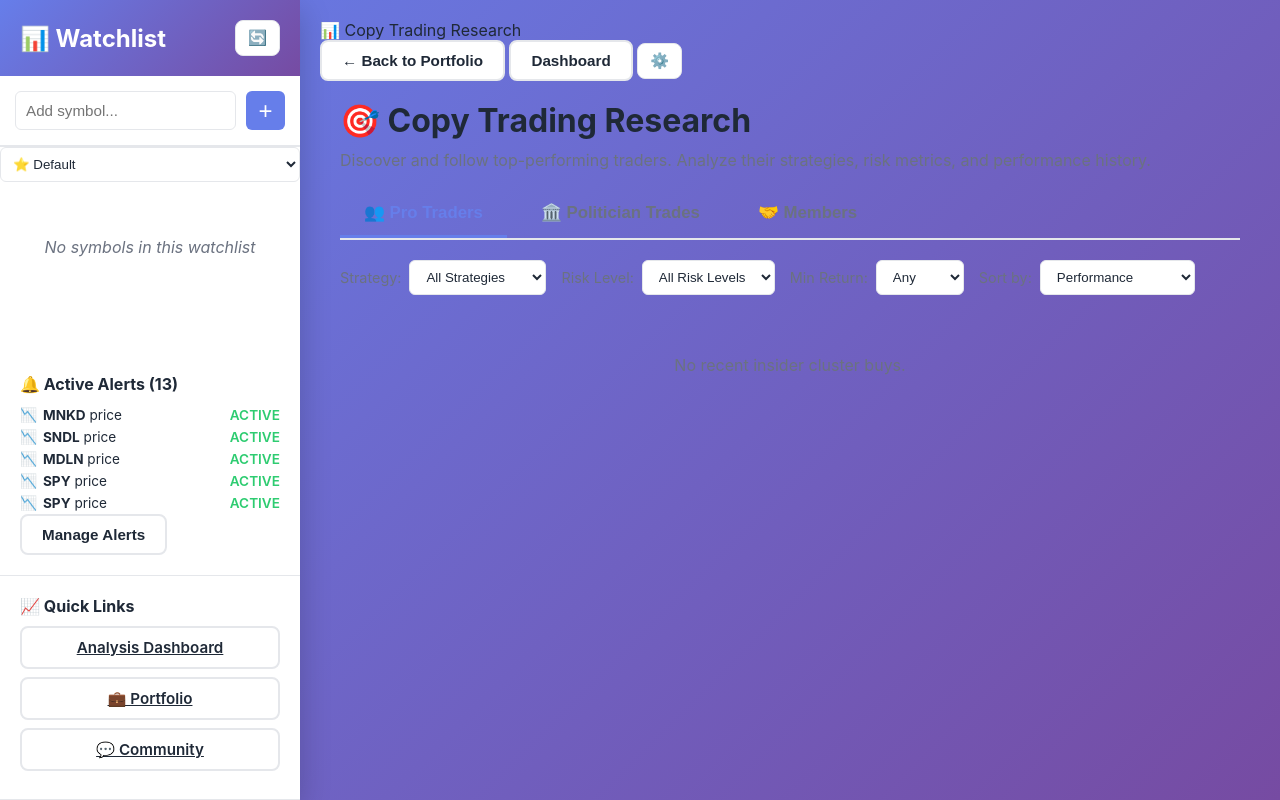
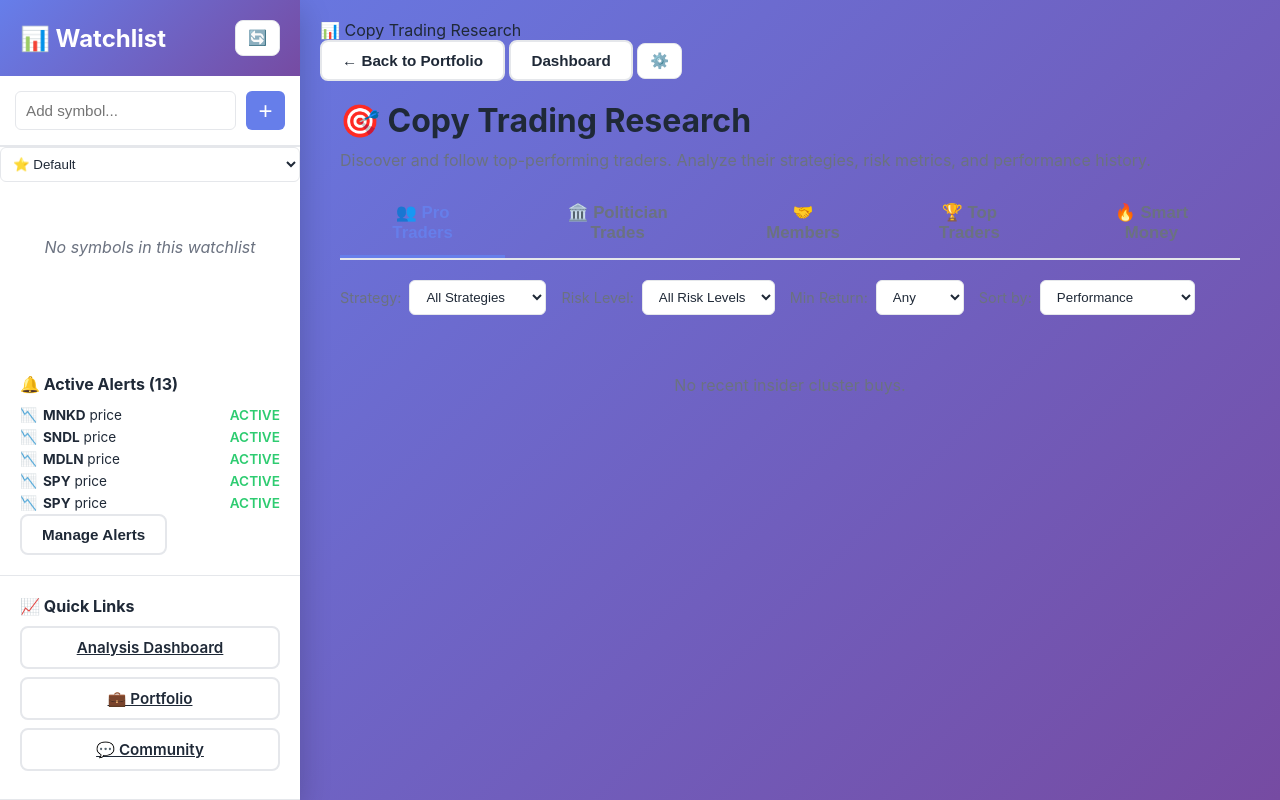
Before and after one commit to jallen2281/Trader-Tools, a Flask app: page /copytrading in a window 1280 px wide. Run offline with Flask 3, Linux system fonts and the light colour scheme; a user stored in the database is signed in; data comes from the database, SQL or seed files in the repository; data that the repository does not hold is empty; parts of the project's set-up code (start-up, migrations or seed data) failed here and were passed over.

Commit message:
Add Top Traders (A) and Smart Money (C) tabs to copy trading
New "🏆 Top Traders" tab renders a congressional leaderboard from
/api/politician-trades/performance (sorted by est. volume, with party/chamber,
trade counts, recent symbols). New "🔥 Smart Money" tab renders the most-bought
symbols from /api/politician-trades/trending (member count, buy count, volume).
Both use real Kadoa data. Tab switching + grids wired for all five tabs.

Co-Authored-By: Claude Opus 4.8 <noreply@anthropic.com>

```diff
--- a/static/copytrading.js
+++ b/static/copytrading.js
@@ -136,6 +136,10 @@ function setupTabSwitching() {
     if (tradersTab) tradersTab.addEventListener('click', () => switchTab('traders'));
     if (politiciansTab) politiciansTab.addEventListener('click', () => switchTab('politicians'));
     if (membersTab) membersTab.addEventListener('click', () => switchTab('members'));
+    const topTradersTab = document.getElementById('topTradersTab');
+    const smartMoneyTab = document.getElementById('smartMoneyTab');
+    if (topTradersTab) topTradersTab.addEventListener('click', () => switchTab('toptraders'));
+    if (smartMoneyTab) smartMoneyTab.addEventListener('click', () => switchTab('smartmoney'));
 }
 
 /**
@@ -146,21 +150,24 @@ function switchTab(tab) {
 
     // Update tab buttons
     document.querySelectorAll('.tab-button').forEach(b => b.classList.remove('active'));
-    const activeBtn = document.getElementById(tab === 'traders' ? 'tradersTab' : tab === 'politicians' ? 'politiciansTab' : 'membersTab');
+    const btnMap = { traders: 'tradersTab', politicians: 'politiciansTab', members: 'membersTab', toptraders: 'topTradersTab', smartmoney: 'smartMoneyTab' };
+    const activeBtn = document.getElementById(btnMap[tab]);
     if (activeBtn) activeBtn.classList.add('active');
 
-    // Show/hide sections
-    document.getElementById('traderGrid').style.display = tab === 'traders' ? 'grid' : 'none';
-    document.getElementById('politicianGrid').style.display = tab === 'politicians' ? 'grid' : 'none';
+    // Show/hide grids
+    const showGrid = (id, on) => { const el = document.getElementById(id); if (el) el.style.display = on ? 'grid' : 'none'; };
+    showGrid('traderGrid', tab === 'traders');
+    showGrid('politicianGrid', tab === 'politicians');
+    showGrid('topTradersGrid', tab === 'toptraders');
+    showGrid('smartMoneyGrid', tab === 'smartmoney');
     document.getElementById('filtersBar').style.display = 'none';  // trader filters N/A for insider clusters
     document.getElementById('politicianFilters').style.display = tab === 'politicians' ? 'flex' : 'none';
     const memberSection = document.getElementById('memberSection');
     if (memberSection) memberSection.style.display = tab === 'members' ? 'block' : 'none';
 
-    if (tab === 'members') {
-        loadMemberStatus();
-        loadMembers();
-    }
+    if (tab === 'members') { loadMemberStatus(); loadMembers(); }
+    else if (tab === 'toptraders') loadTopTraders();
+    else if (tab === 'smartmoney') loadSmartMoney();
 }
 
 /**
@@ -219,6 +226,88 @@ function renderInsiderClusters(clusters) {
                 <div style="text-align:right;"><div style="color:var(--text-secondary);font-size:0.8em;">Price</div><div style="color:var(--text-primary);font-weight:600;">${c.price || '—'}</div></div>
             </div>
             <div style="margin-top:10px;font-size:0.78em;color:var(--text-secondary);">Filed ${c.filing_date || '—'} · traded ${c.trade_date || '—'}</div>
+        </div>`;
+    }).join('');
+}
+
+/**
+ * A — Top Traders tab: congressional leaderboard by activity/volume
+ */
+async function loadTopTraders() {
+    const grid = document.getElementById('topTradersGrid');
+    if (grid) grid.innerHTML = '<div style="grid-column:1/-1;text-align:center;padding:40px;color:var(--text-secondary);">Loading top traders…</div>';
+    try {
+        const res = await fetch('/api/politician-trades/performance');
+        const d = await res.json();
+        const list = Array.isArray(d) ? d : (d.performance || d.politicians || d.data || []);
+        renderTopTraders(list);
+    } catch (e) {
+        console.error('Error loading top traders:', e);
+        if (grid) grid.innerHTML = '<div style="grid-column:1/-1;text-align:center;padding:40px;color:var(--text-secondary);">Could not load top traders.</div>';
+    }
+}
+
+function renderTopTraders(list) {
+    const grid = document.getElementById('topTradersGrid');
+    if (!grid) return;
+    list = [...list].sort((a, b) => (b.total_volume || 0) - (a.total_volume || 0));
+    if (!list.length) { grid.innerHTML = '<div style="grid-column:1/-1;text-align:center;padding:40px;color:var(--text-secondary);">No trader data.</div>'; return; }
+    grid.innerHTML = list.map(p => {
+        const partyColor = p.party === 'Republican' ? '#ef4444' : p.party === 'Democrat' ? '#3b82f6' : '#8b5cf6';
+        const vol = '$' + Math.round(p.total_volume || 0).toLocaleString();
+        const syms = [...new Set((p.recent_trades || []).map(t => t.symbol).filter(Boolean))].slice(0, 4);
+        return `
+        <div style="background:var(--bg-secondary,#1a1a2e);border:1px solid var(--border,#2a2a3e);border-radius:12px;padding:16px;">
+            <div style="display:flex;justify-content:space-between;align-items:center;">
+                <div style="font-weight:700;color:var(--text-primary);">${p.politician || 'Unknown'}</div>
+                <span style="background:${partyColor}22;color:${partyColor};padding:2px 8px;border-radius:10px;font-size:0.72em;">${(p.party || '?')[0]} · ${p.chamber || ''}</span>
+            </div>
+            <div style="color:var(--text-secondary);font-size:0.8em;margin:2px 0 12px;">${p.state || ''}</div>
+            <div style="display:flex;justify-content:space-between;font-size:0.9em;">
+                <div><div style="color:var(--text-secondary);font-size:0.78em;">Est. volume</div><div style="color:#10b981;font-weight:600;">${vol}</div></div>
+                <div style="text-align:right;"><div style="color:var(--text-secondary);font-size:0.78em;">Trades</div><div style="color:var(--text-primary);font-weight:600;">${p.total_trades || 0} · ${p.purchases || 0}B/${p.sales || 0}S</div></div>
+            </div>
+            ${syms.length ? `<div style="margin-top:10px;font-size:0.78em;color:var(--text-secondary);">Recent: ${syms.join(', ')}</div>` : ''}
+        </div>`;
+    }).join('');
+}
+
+/**
+ * C — Smart Money tab: symbols most-bought by Congress
+ */
+async function loadSmartMoney() {
+    const grid = document.getElementById('smartMoneyGrid');
+    if (grid) grid.innerHTML = '<div style="grid-column:1/-1;text-align:center;padding:40px;color:var(--text-secondary);">Loading smart money…</div>';
+    try {
+        const res = await fetch('/api/politician-trades/trending');
+        const d = await res.json();
+        const list = Array.isArray(d) ? d : (d.trending || d.symbols || d.data || []);
+        renderSmartMoney(list);
+    } catch (e) {
+        console.error('Error loading smart money:', e);
+        if (grid) grid.innerHTML = '<div style="grid-column:1/-1;text-align:center;padding:40px;color:var(--text-secondary);">Could not load smart money.</div>';
+    }
+}
+
+function renderSmartMoney(list) {
+    const grid = document.getElementById('smartMoneyGrid');
+    if (!grid) return;
+    if (!list.length) { grid.innerHTML = '<div style="grid-column:1/-1;text-align:center;padding:40px;color:var(--text-secondary);">No trending symbols.</div>'; return; }
+    grid.innerHTML = list.map(s => {
+        const pc = s.politician_count || 0;
+        const color = pc >= 2 ? '#10b981' : '#3b82f6';
+        const vol = '$' + Math.round(s.total_volume || 0).toLocaleString();
+        return `
+        <div style="background:var(--bg-secondary,#1a1a2e);border:1px solid var(--border,#2a2a3e);border-radius:12px;padding:16px;">
+            <div style="display:flex;justify-content:space-between;align-items:center;">
+                <div style="font-size:1.15em;font-weight:700;color:var(--text-primary);">${s.symbol}</div>
+                <span style="background:${color}22;color:${color};padding:3px 10px;border-radius:12px;font-size:0.75em;font-weight:600;">${pc} member${pc !== 1 ? 's' : ''}</span>
+            </div>
+            <div style="color:var(--text-secondary);font-size:0.85em;margin:4px 0 12px;">${(s.company || '').slice(0, 34)}</div>
+            <div style="display:flex;justify-content:space-between;font-size:0.9em;">
+                <div><div style="color:var(--text-secondary);font-size:0.78em;">Buys (30d)</div><div style="color:var(--text-primary);font-weight:600;">${s.trade_count || 0}</div></div>
+                <div style="text-align:right;"><div style="color:var(--text-secondary);font-size:0.78em;">Est. volume</div><div style="color:#10b981;font-weight:600;">${vol}</div></div>
+            </div>
         </div>`;
     }).join('');
 }
--- a/templates/copytrading.html
+++ b/templates/copytrading.html
@@ -562,6 +562,8 @@
             <button id="tradersTab" class="tab-button active">👥 Pro Traders</button>
             <button id="politiciansTab" class="tab-button">🏛️ Politician Trades</button>
             <button id="membersTab" class="tab-button">🤝 Members</button>
+            <button id="topTradersTab" class="tab-button">🏆 Top Traders</button>
+            <button id="smartMoneyTab" class="tab-button">🔥 Smart Money</button>
         </div>
 
         <!-- Trader Filters -->
@@ -665,6 +667,14 @@
             </div>
         </div>
 
+        <div id="topTradersGrid" class="trader-grid" style="display: none;">
+            <div style="grid-column: 1/-1; text-align: center; padding: 40px; color: var(--text-secondary);">Loading top traders…</div>
+        </div>
+
+        <div id="smartMoneyGrid" class="trader-grid" style="display: none;">
+            <div style="grid-column: 1/-1; text-align: center; padding: 40px; color: var(--text-secondary);">Loading smart money…</div>
+        </div>
+
         <!-- Member Copy Trading Section -->
         <div id="memberSection" style="display: none;">
             <div id="memberOptIn" style="background: var(--card-bg); border: 1px solid var(--border); border-radius: 12px; padding: 20px; margin-bottom: 20px;">
```
